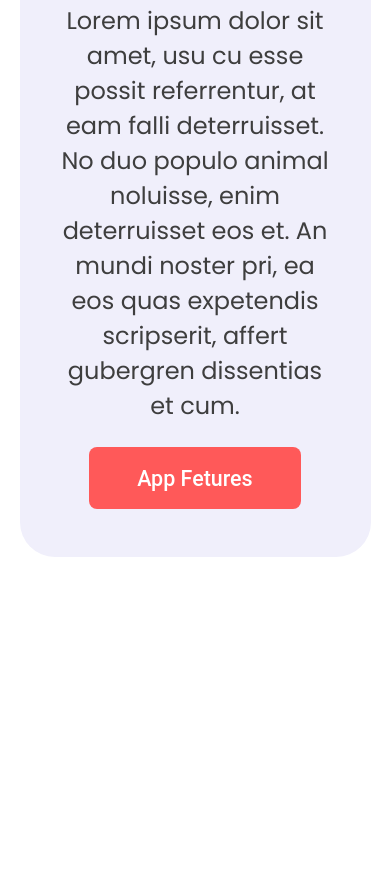
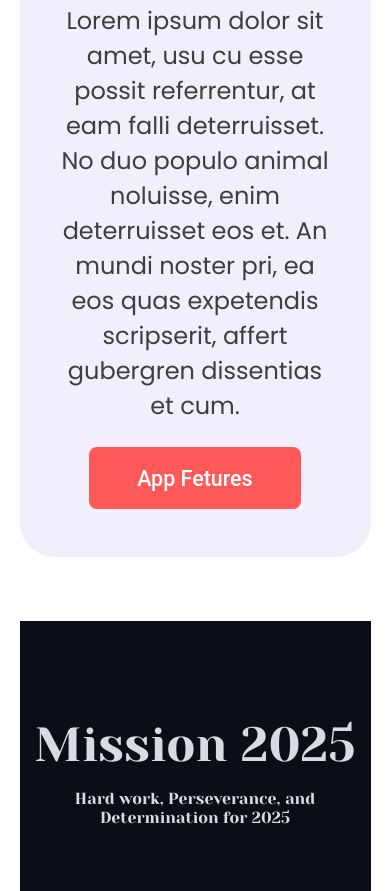
Before and after one commit to HabiburRahmanZihad/mission-2025-web, a plain HTML site: page index.html in a window 390 px wide. Shown: the part 6638-7529 px from the top of the page. Before the commit the page ends 7259 px from the top, so only its background shows below. Drawn offline with Linux system fonts and the light colour scheme.

Commit message:
added others section and footer and design also added media query

```diff
--- a/index.html
+++ b/index.html
@@ -122,6 +122,13 @@
 
           </section>
     </main>
-    <footer></footer>
+
+    <!-- Footer -->
+    <footer>
+        <div class="footer-container">
+            <h3>Mission 2025</h3>
+            <p>Hard work, Perseverance, and Determination for 2025</p>
+        </div>
+    </footer>
 </body>
 </html>
--- a/styles/style.css
+++ b/styles/style.css
@@ -1,6 +1,7 @@
 @import url('https://fonts.googleapis.com/css2?family=Poppins:ital,wght@0,100;0,200;0,300;0,400;0,500;0,600;0,700;0,800;0,900;1,100;1,200;1,300;1,400;1,500;1,600;1,700;1,800;1,900&display=swap');
 
 @import url('https://fonts.googleapis.com/css2?family=Yeseva+One&display=swap');
+
 
 /* Default Font */
 .poppins-regular {
@@ -9,12 +10,14 @@
     font-style: normal;
 }
 
+
 /* Custom Font */
 .yeseva-one-regular {
     font-family: "Yeseva One", serif;
     font-weight: 400;
     font-style: normal;
 }
+
 
 /* Default Settings */
 * {
@@ -38,6 +41,7 @@ section {
 .display-flex {
     display: flex;
 }
+
 
 
 /* color font */
@@ -99,6 +103,8 @@ section {
     height: 100%;
 }
 
+
+
 /* Body  *//* Body  *//* Body  *//* Body  */
 
 /* <!-- My Mission in 2025 --> */
@@ -150,6 +156,8 @@ section {
     height: 100%;
 }
 
+
+
 /* <!-- Develop Without Limits --> */
 
 .develop-container{
@@ -198,6 +206,8 @@ section {
     background: rgb(255, 89, 89);
     margin-bottom: 1rem;
 }
+
+
 
 /* <!-- Know our Global Community --> */
 
@@ -248,6 +258,7 @@ section {
     background: rgb(255, 89, 89);
     margin-bottom: 1rem;
 }
+
 
 
 /* <!-- Build Xone Application --> */
@@ -303,16 +314,34 @@ font-weight: 700;
     background: rgb(255, 89, 89);
 }
 
+/* <!-- Footer  Footer  Footer --> */
+
+.footer-container{
+    text-align: center;
+    padding: 4rem 0rem;
+    max-width: 104.17rem;
+    margin: 0 auto;
+    background: rgb(11, 13, 23);
 
 
+}
+
+.footer-container h3{
+    color: rgb(217, 219, 225);
+    font-size: 3rem;
+    font-weight: 500;
+    margin-top: 2rem;
+    font-family: Yeseva One;
+}
 
 
-
-
-
-
-
-
+.footer-container p{
+    color: rgb(217, 219, 225);
+    font-family: Yeseva One;
+    font-size: 1rem;
+    font-weight: 400;
+    margin-top: 1rem;
+}
 
 
 
```
